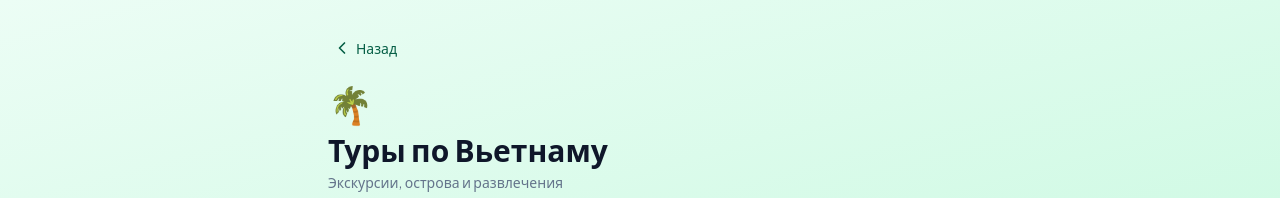
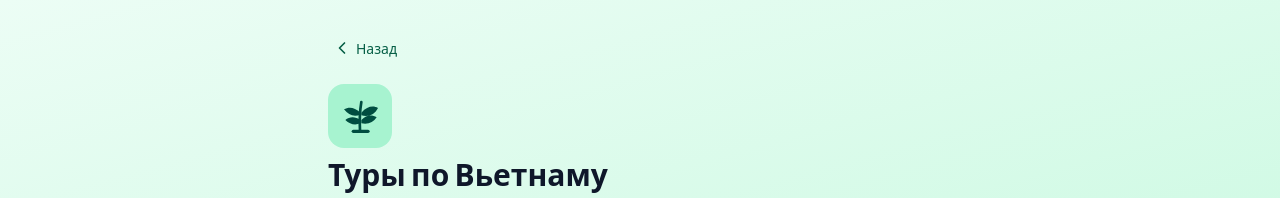
Before and after one commit to MaxbIch/superbot, a React (Vite) app: page /tours in a window 1280 px wide. Shown: the top 198 px of the page. Built offline with nearby package versions, Linux system fonts and the light colour scheme; what @telegram-apps/sdk would draw is missing.

Commit message:
Use tours category artwork on tours page

```diff
--- a/src/pages/ToursPage.tsx
+++ b/src/pages/ToursPage.tsx
@@ -7,21 +7,13 @@ export default function ToursPage() {
     return (
         <Layout>
             <BackButton />
-
             <div className="mb-5 animate-fade-in-up">
-                <span className="text-4xl">🌴</span>
-                <h1 className="text-2xl sm:text-3xl font-bold text-ink mt-2">
-                    Туры по Вьетнаму
-                </h1>
-                <p className="text-ink-muted mt-1 text-sm">
-                    Экскурсии, острова и развлечения
-                </p>
+                <img src="/category-icons/tours.svg" alt="" aria-hidden="true" className="w-16 h-16 object-contain" />
+                <h1 className="text-2xl sm:text-3xl font-bold text-ink mt-2">Туры по Вьетнаму</h1>
+                <p className="text-ink-muted mt-1 text-sm">Экскурсии, острова и развлечения</p>
             </div>
-
             <div className="grid gap-4 sm:grid-cols-2">
-                {tours.map((tour) => (
-                    <TourCard key={tour.id} {...tour} />
-                ))}
+                {tours.map((tour) => <TourCard key={tour.id} {...tour} />)}
             </div>
         </Layout>
     );
```
